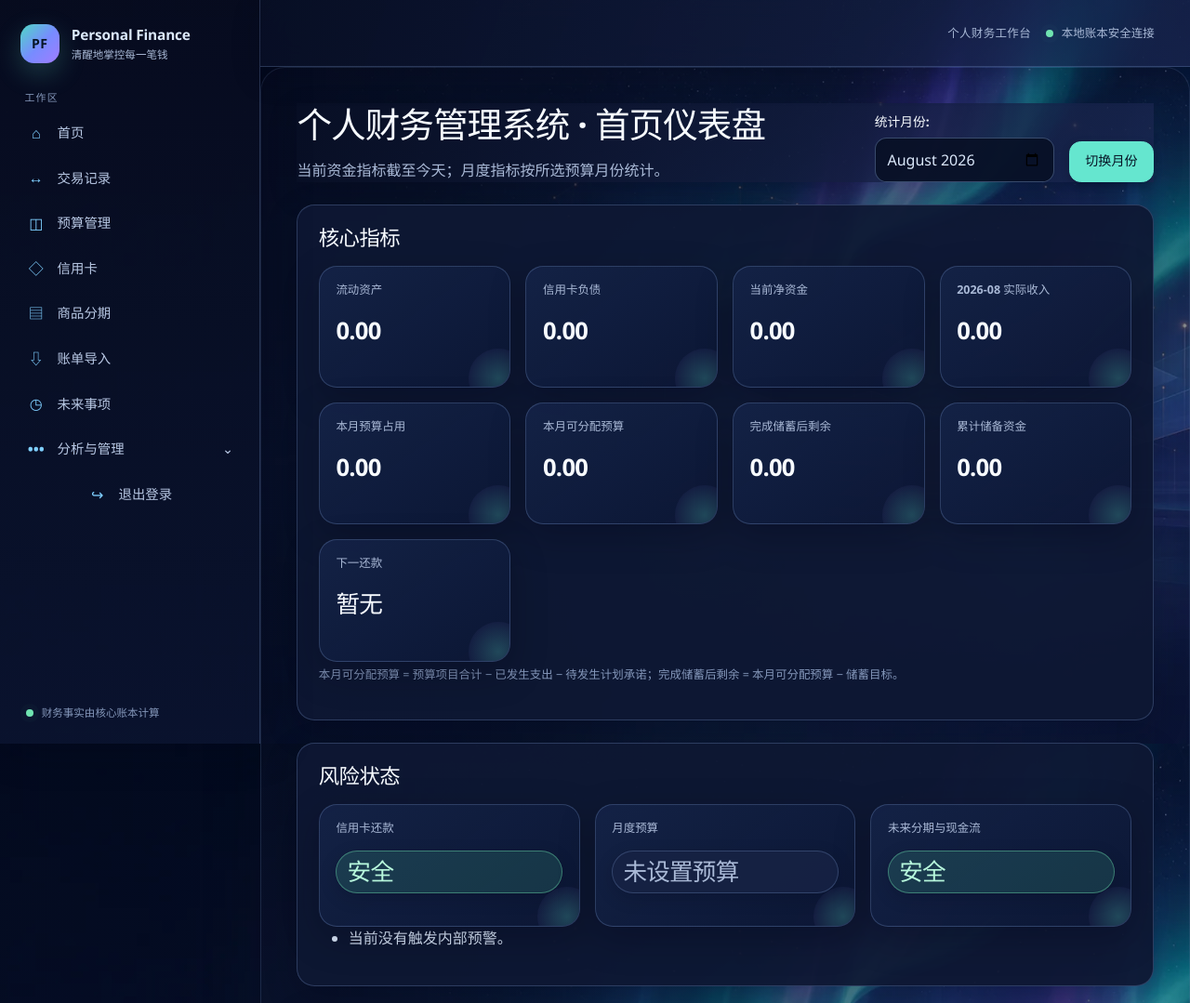
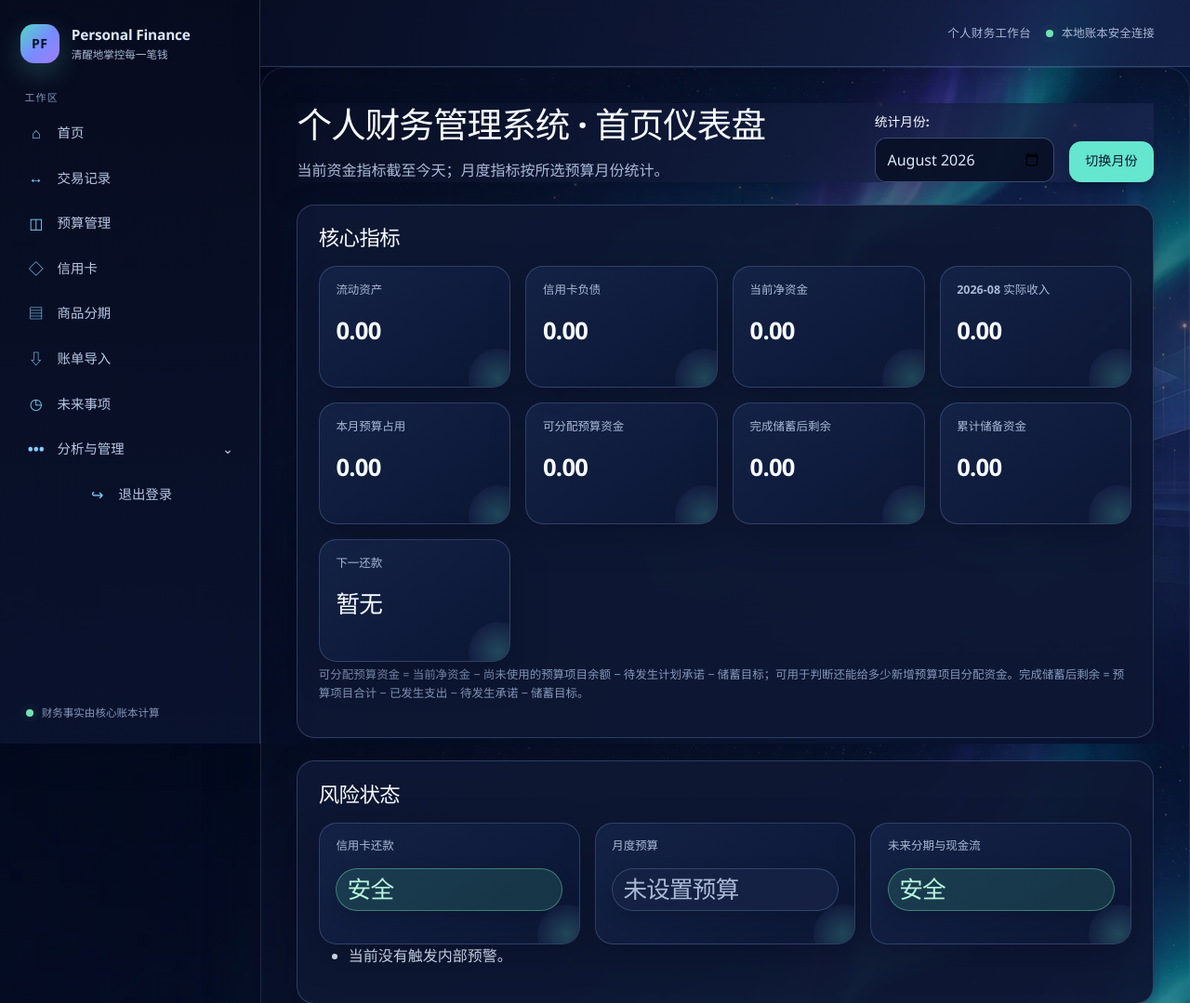
Before and after one commit to Pigeon258/finance, a Django app: page / in a window 1280 px wide. Shown: the top 1079 px of the page at 93% size. Run offline with Django 5.2, Linux system fonts and the light colour scheme; the visitor is signed in with stand-in values (Sample User, id 1); data comes from the database, SQL or seed files in the repository; data that the repository does not hold is empty; some libraries are stand-ins or nearby versions.

Commit message:
fix: show unallocated funds available for new budgets

```diff
--- a/apps/analytics/selectors.py
+++ b/apps/analytics/selectors.py
@@ -37,6 +37,7 @@ class DashboardSnapshot:
     liquid_assets: Decimal
     credit_liability: Decimal
     net_funds: Decimal
+    allocatable_funds: Decimal
     monthly_income: Decimal
     budget: dict
     reserve_balance: Decimal
@@ -299,12 +300,17 @@ def dashboard_snapshot(*, month: date, as_of: date) -> DashboardSnapshot:
     forecast = services.forecast_cash_flow(as_of=as_of, month_count=6)
     alerts = services.risk_alerts(as_of=as_of, forecast_months=6)
     budget = budget_selectors.monthly_snapshot(month=month)
+    net_funds = ledger_selectors.current_net_funds(as_of=as_of_end)
+    allocatable_funds = (
+        net_funds - budget["allocatable_remaining"] - budget["savings_target"]
+    )
     return DashboardSnapshot(
         month=month,
         as_of=as_of,
         liquid_assets=ledger_selectors.liquid_assets(as_of=as_of_end),
         credit_liability=ledger_selectors.current_liabilities(as_of=as_of_end),
-        net_funds=ledger_selectors.current_net_funds(as_of=as_of_end),
+        net_funds=net_funds,
+        allocatable_funds=allocatable_funds,
         monthly_income=ledger_selectors.monthly_income(month=month),
         budget=budget,
         reserve_balance=budget_selectors.reserve_balance(as_of=as_of),
--- a/apps/analytics/templates/analytics/dashboard.html
+++ b/apps/analytics/templates/analytics/dashboard.html
@@ -17,12 +17,12 @@
         <article class="metric-card" data-pf-part="metric-card"><h3>当前净资金</h3><strong>{{ snapshot.net_funds }}</strong></article>
         <article class="metric-card" data-pf-part="metric-card"><h3>{{ snapshot.month|date:"Y-m" }} 实际收入</h3><strong>{{ snapshot.monthly_income }}</strong></article>
         <article class="metric-card" data-pf-part="metric-card"><h3>本月预算占用</h3><strong>{{ snapshot.budget.total_occupancy }}</strong></article>
-        <article class="metric-card" data-pf-part="metric-card"><h3>本月可分配预算</h3><strong>{{ snapshot.budget.allocatable_remaining }}</strong></article>
+        <article class="metric-card" data-pf-part="metric-card"><h3>可分配预算资金</h3><strong>{{ snapshot.allocatable_funds }}</strong></article>
         <article class="metric-card" data-pf-part="metric-card"><h3>完成储蓄后剩余</h3><strong>{{ snapshot.budget.remaining }}</strong></article>
         <article class="metric-card" data-pf-part="metric-card"><h3>累计储备资金</h3><strong>{{ snapshot.reserve_balance }}</strong></article>
         <article class="metric-card" data-pf-part="metric-card"><h3>下一还款</h3><strong>{% if snapshot.next_due_date %}{{ snapshot.next_due_date }} / {{ snapshot.next_due_amount }}{% else %}暂无{% endif %}</strong></article>
       </div>
-      <p class="help-text">本月可分配预算 = 预算项目合计 − 已发生支出 − 待发生计划承诺；完成储蓄后剩余 = 本月可分配预算 − 储蓄目标。</p>
+      <p class="help-text">可分配预算资金 = 当前净资金 − 尚未使用的预算项目余额 − 待发生计划承诺 − 储蓄目标；可用于判断还能给多少新增预算项目分配资金。完成储蓄后剩余 = 预算项目合计 − 已发生支出 − 待发生承诺 − 储蓄目标。</p>
     </section>
 
     <section aria-labelledby="risk-status">
```
Also changed, not shown: apps/analytics/tests/test_dashboard_reports.py (+1 -0 lines).
